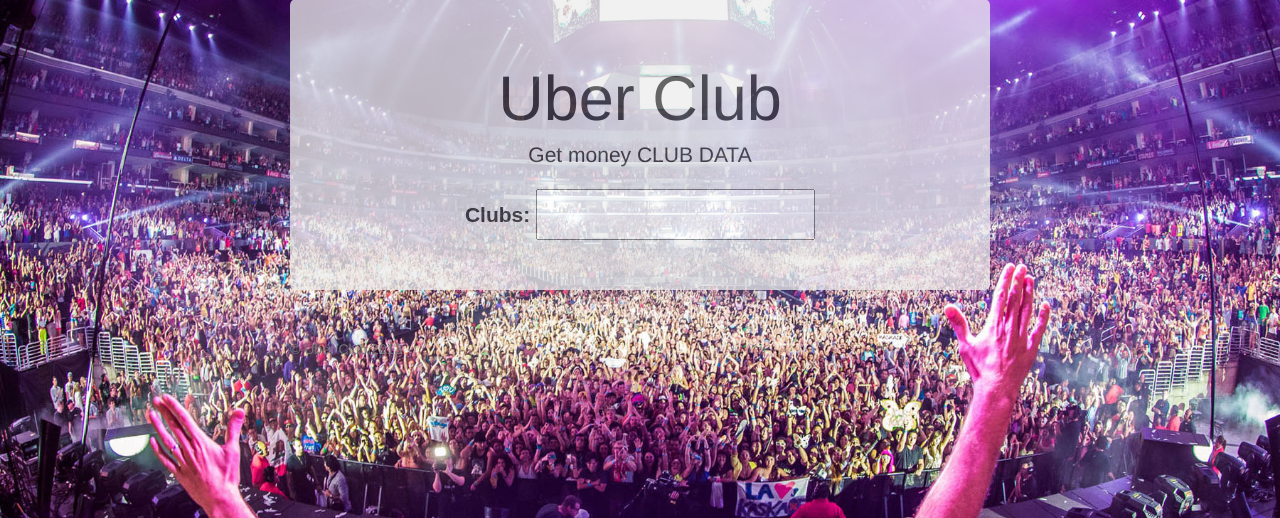
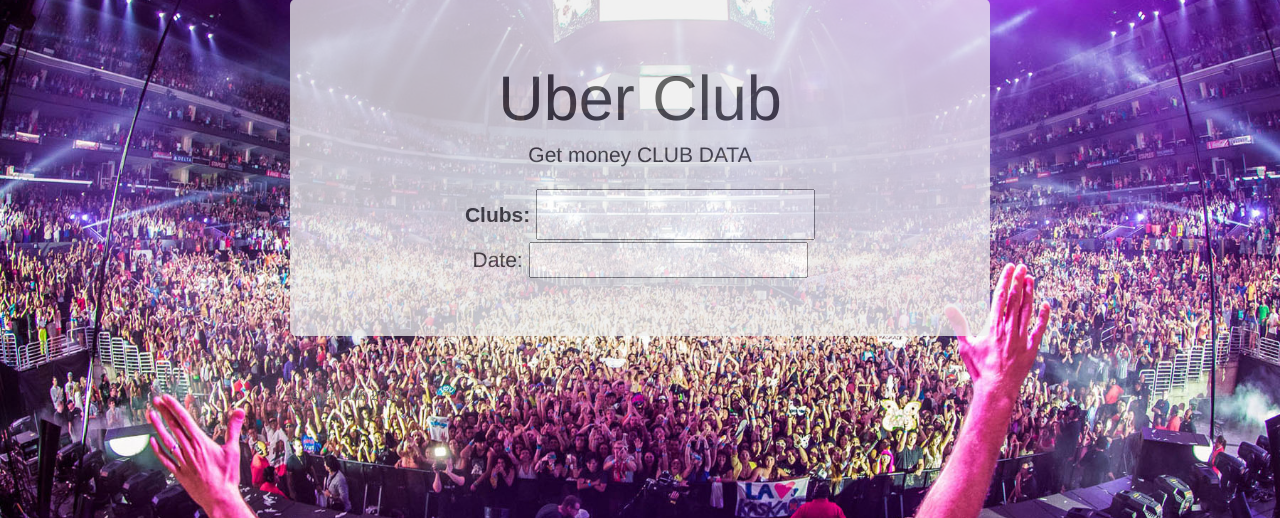
Before and after one commit to stewsmith/uber_club, a Flask app: page / in a window 1280 px wide. Shown: the part 111-629 px from the top of the page. Run offline with Flask 3, Linux system fonts and the light colour scheme; data that the repository does not hold is empty; some libraries are stand-ins or nearby versions.

Commit message:
datepicker

```diff
--- a/web_app/static/js/script.js
+++ b/web_app/static/js/script.js
@@ -14,3 +14,11 @@ $("#clubs").on("autocompletechange", function() {
         }
     });
 });
+
+$("#datepicker").datepicker({
+    minDate: new Date(),
+    beforeShowDay: function(date) {
+        var day = date.getDay();
+        return [day == 4 || day == 5 || day == 6];
+    }
+});
--- a/web_app/templates/index.html
+++ b/web_app/templates/index.html
@@ -47,6 +47,7 @@
             <label for="clubs">Clubs: </label>
             <input id="clubs"/>
         </div>
+        <p>Date: <input type="text" id="datepicker" /></p>
         <select id="bartenders" multiple="multiple" style="display:none;">
         </select>
       </div>
```
